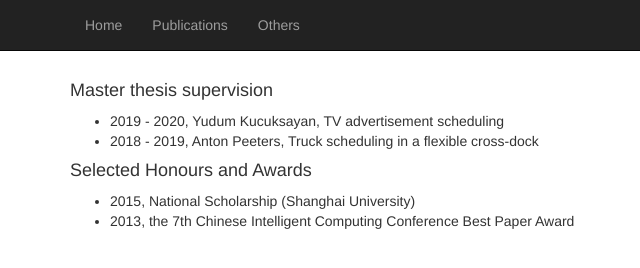
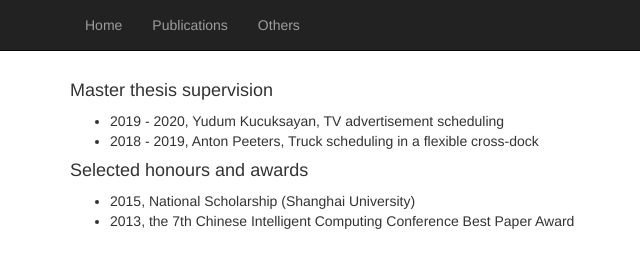
Before and after one commit to fanyangqd/fanyangqd.github.io, a plain HTML site: page others.html in a window 1280 px wide. Shown: the full height of the page, 0-640 px from the left. Drawn offline with nearby package versions, Linux system fonts and the light colour scheme.

Commit message:
Update others.html

```diff
--- a/others.html
+++ b/others.html
@@ -59,7 +59,7 @@
             </div>
 
             <div class="col-md-8" style="height: 20vh;">
-              <h4 id="publications">Selected Honours and Awards</h4>
+              <h4 id="publications">Selected honours and awards</h4>
               <ul>
                 <li>2015, National Scholarship (Shanghai University)</li>
                 <li>2013, the 7th Chinese Intelligent Computing Conference Best Paper Award</li>
```
